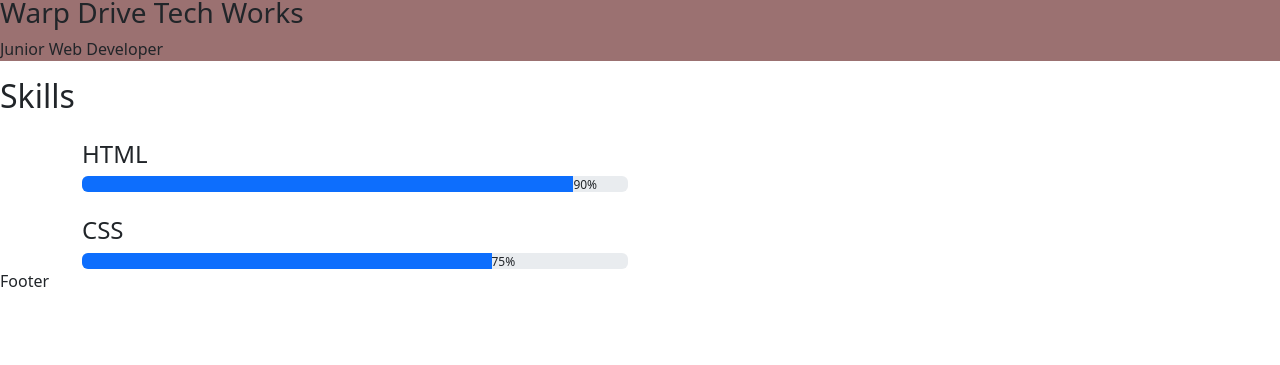
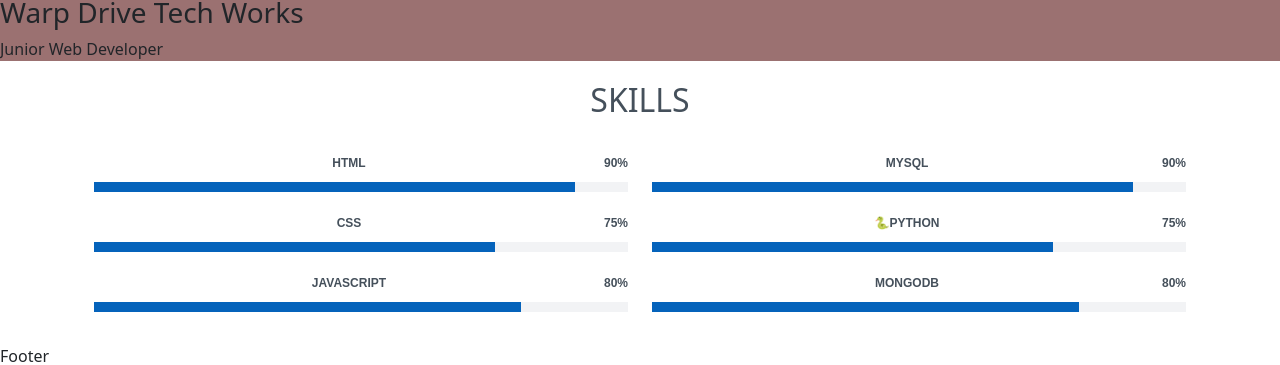
Before and after one commit to sharu97shet/portfolio, a React (Create React App) app: page / in a window 1280 px wide. Shown: the part 955-1320 px from the top of the page. Before the commit the page ends 1248 px from the top, so only its background shows below. Built offline with nearby package versions, Linux system fonts and the light colour scheme; the HTML template or start-up script is replaced by a standard one.

Commit message:
push skills and app.css file

```diff
--- a/src/App.css
+++ b/src/App.css
@@ -45,6 +45,61 @@
 
 background-color:rgba(85, 15, 15, 0.589)
 }
+
+.cssskill{
+  margin-left: 30px;
+}
+
+.headingskill{
+  margin:20px;
+  text-align: center;
+  font-weight: bold;
+  font-size: 32px;
+  text-transform: uppercase;
+  position: relative;
+  color: #45505b;
+}
+
+
+.skills .progress {
+  height: 60px;
+  display: block;
+  background: none;
+  border-radius: 0;
+}
+.skills .progress .skill {
+  padding: 10px 0;
+  margin: 0;
+  text-transform: uppercase;
+  display: block;
+  font-weight: 600;
+  font-family: "Poppins", sans-serif;
+  color: #45505b;
+}
+
+.skills .progress .skill .val {
+  float: right;
+  font-style: normal;
+}
+
+.skills .progress-bar-wrap {
+  background: #f2f3f5;
+}
+
+.skills .progress-bar {
+  width: 1px;
+  height: 10px;
+  transition: 0.9s;
+  background-color: #0563bb;
+}
+
+
+/* .course{
+
+  margin-left: -480px;
+
+} */
+
 .bioprofile{
 
    /* background-image: url('/home/srikanth/Downloads/portimage.jpeg')  ;    */
--- a/src/components/Skills.js
+++ b/src/components/Skills.js
@@ -4,50 +4,91 @@ import '../App.css';
 const Skills = () => {
   return (
 
-    <div className='skill'>
+    <div className='headingskill'>
 
-      <section>
+<section id="skills" class="skills section-bg">
+
+<div class="container" data-aos="fade-up">
 
       <h2>Skills</h2>
 
       <div className='container mt-4'>
 
-     <div className='row'>
+      <div class="row skills-content">
 
       <div className='col-lg 6'>
 
 
-     <h4 class="course">HTML</h4>
+     {/* <h4 class="course">HTML</h4>    */}
      <div class="progress">
+     <span class="skill">HTML <i class="val">90%</i></span>
 
-
+     <div class="progress-bar-wrap">
     <div class="progress-bar" role="progressbar" aria-valuenow="50"  style={{width: "90%"}} aria-valuemin="0"
     aria-valuemax="100"></div>
+    </div>
 
-   <span>90%</span>
+     </div>
 
+  <div class="progress">
 
+    <span class="skill">CSS <i class="val">75%</i></span>
+
+    <div class="progress-bar-wrap">
+     <div class="progress-bar" role="progressbar" aria-valuenow="50"  style={{width: "75%"}} aria-valuemin="0"
+    aria-valuemax="100"></div>
+    </div>
 
     </div>
 
-    <br/>
-
-    <h4 class="course">CSS</h4>
     <div class="progress">
 
-     <div class="progress-bar" role="progressbar" aria-valuenow="50"  style={{width: "75%"}} aria-valuemin="0"
+    <span class="skill">Javascript <i class="val">80%</i></span>
+
+    <div class="progress-bar-wrap">
+     <div class="progress-bar" role="progressbar" aria-valuenow="50"  style={{width: "80%"}} aria-valuemin="0"
     aria-valuemax="100"></div>
+    </div>
 
-<span>75%</span>
+    </div>
 
-       </div>
-
-
-
-   </div>
+    </div>
 
 
  <div className='col-md 6'>
+
+ <div class="progress">
+     <span class="skill">MySQL <i class="val">90%</i></span>
+
+     <div class="progress-bar-wrap">
+    <div class="progress-bar" role="progressbar" aria-valuenow="50"  style={{width: "90%"}} aria-valuemin="0"
+    aria-valuemax="100"></div>
+    </div>
+
+     </div>
+
+  <div class="progress">
+
+    <span class="skill">🐍python  <i class="val">75%</i></span>
+
+    <div class="progress-bar-wrap">
+     <div class="progress-bar" role="progressbar" aria-valuenow="50"  style={{width: "75%"}} aria-valuemin="0"
+    aria-valuemax="100"></div>
+    </div>
+
+    </div>
+
+    <div class="progress">
+
+    <span class="skill">MONGODB <i class="val">80%</i></span>
+
+    <div class="progress-bar-wrap">
+     <div class="progress-bar" role="progressbar" aria-valuenow="50"  style={{width: "80%"}} aria-valuemin="0"
+    aria-valuemax="100"></div>
+    </div>
+
+    </div>
+
 
 
 
@@ -63,6 +104,8 @@ const Skills = () => {
 
 
 
+</div>
+
       </section>
 
 
```
